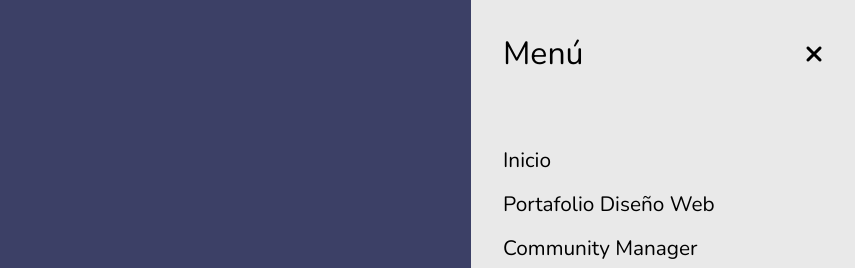
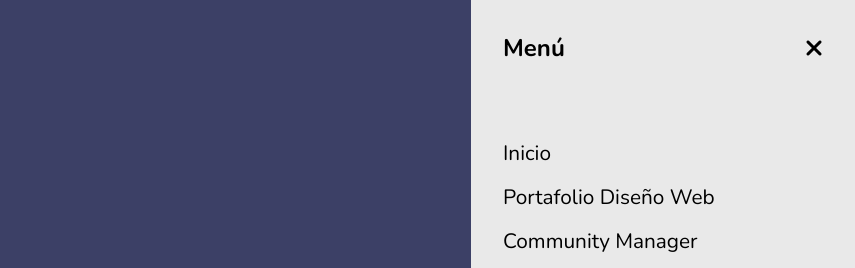
Before and after one commit to fgprogramacionweb/portafolio-wordpress, a plain HTML site: page index.html in a window 1280 px wide. Both pictures are taken after a click on the icon 1186 px from the left and 98 px from the top of the page. Shown: the top 268 px of the page, 425-1280 px from the left. Drawn offline with nearby package versions, Linux system fonts and the light colour scheme.

Commit message:
Portafolio de fg programacion web

```diff
--- a/style.css
+++ b/style.css
@@ -102,7 +102,7 @@ header{
 }
 
 .logo-navegacion{
-    max-width: 12rem;
+    max-width: 10rem;
 }
 
 .navegacion li{
@@ -116,8 +116,8 @@ header{
 }
 
 .menu-titulo h2{
-    font-size: 2rem;
-    font-weight: 400;
+    font-size: 1.5rem;
+    font-weight: 700;
 }
 
 .menu-titulo i{
```
